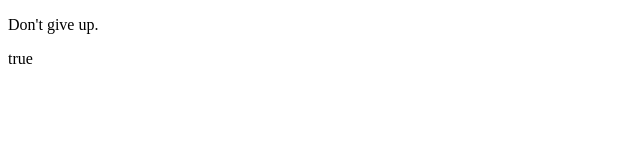
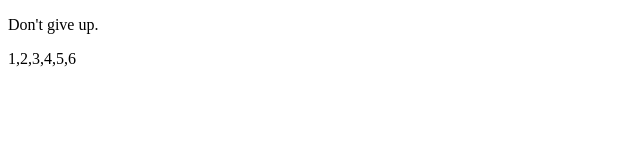
Before and after one commit to peterdamicone/2019-okcoders-javascript-1, a plain HTML site: page index.html in a window 1280 px wide. Shown: the full height of the page, 0-640 px from the left. Drawn offline with Linux system fonts and the light colour scheme.

Commit message:
CH5E1 flattening. Did not understand.

```diff
--- a/index.html
+++ b/index.html
@@ -12,44 +12,22 @@
     </div>
 
     <script>
-        // Eloquent Javascript Exersize -  CH4E4 Deep evaluation
-        /*
-        Write a function deepEqual that takes two values and returns true only if they are the same value or are objects
-        with the same properties, where the values of the properties are equal when compared with a recursive call to deepEqual.
-         */
-        let obj = {
-            here: {
-                is: "an"
-            },
-            object: 2
-        };
+        // Eloquent Javascript Exersize -  CH5E1 Flattening
 
-        function deepEqual(a, b) {
-            if (a === b) {
-                return true;
-                console.log("true, they are equal");
-            } else if ((typeof b === "object" || b != null) || (typeof a === "object" || a != null)) {
-                return false;
-                console.log("true, that is an object");
-            } else {
-                return false;
-                console.log("not object or same number");
-            }
-        }
+        //  Use the reduce method in combination with the concat method to “flatten” an array of arrays into a single array that has all the elements of the original arrays.
 
-        document.write(deepEqual(1, 1));
-        console.log(deepEqual(obj, obj));
-        // → true
-        console.log(deepEqual(obj, {
-            here: 1,
-            object: 2
-        }));
-        // → false
-        console.log(deepEqual(obj, {
-            here: {
-                is: "an"
-            },
-            object: 2
-        }));
+        let arrays = [
+            [1, 2, 3],
+            [4, 5],
+            [6]
+        ];
+        // Your code here.
+        // → [1, 2, 3, 4, 5, 6]
+
+
+        document.write(arrays.reduce((flat, current) => flat.concat(current), []));
+
+        // I did not understand this concept. Ask Zach to explain this in the next lesson.
+        // → [1, 2, 3, 4, 5, 6]
     </script>
 </body>
```
